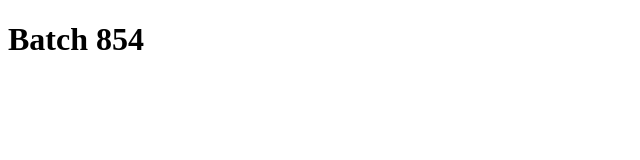
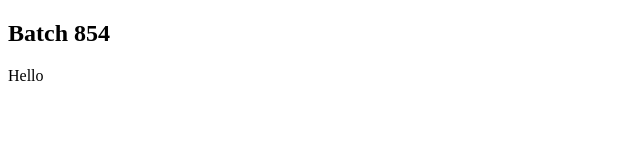
Before and after one commit to jpheos/git-854, a plain HTML site: page index.html in a window 1280 px wide. Shown: the whole page, without its empty margins (0-640 px from the left). Drawn offline with Linux system fonts and the light colour scheme.

Commit message:
add paragraph

```diff
--- a/index.html
+++ b/index.html
@@ -1,12 +1,12 @@
 <!DOCTYPE html>
 <html lang="en">
 <head>
-  <meta charset="UTF-8">
   <meta http-equiv="X-UA-Compatible" content="IE=edge">
   <meta name="viewport" content="width=device-width, initial-scale=1.0">
   <title>Document</title>
 </head>
 <body>
-  <h1>Batch 854</h1>
+  <h2>Batch 854</h2>
+  <p>Hello</p>
 </body>
 </html>
```
